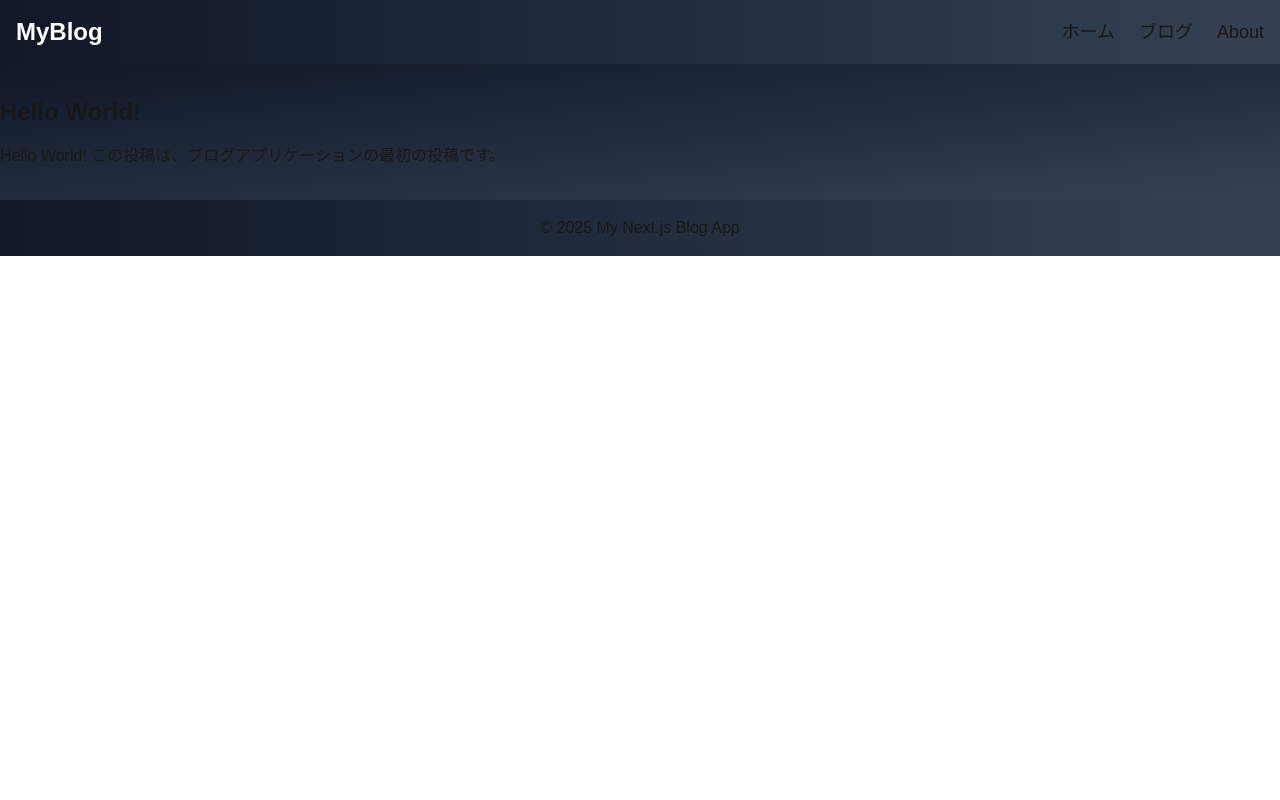
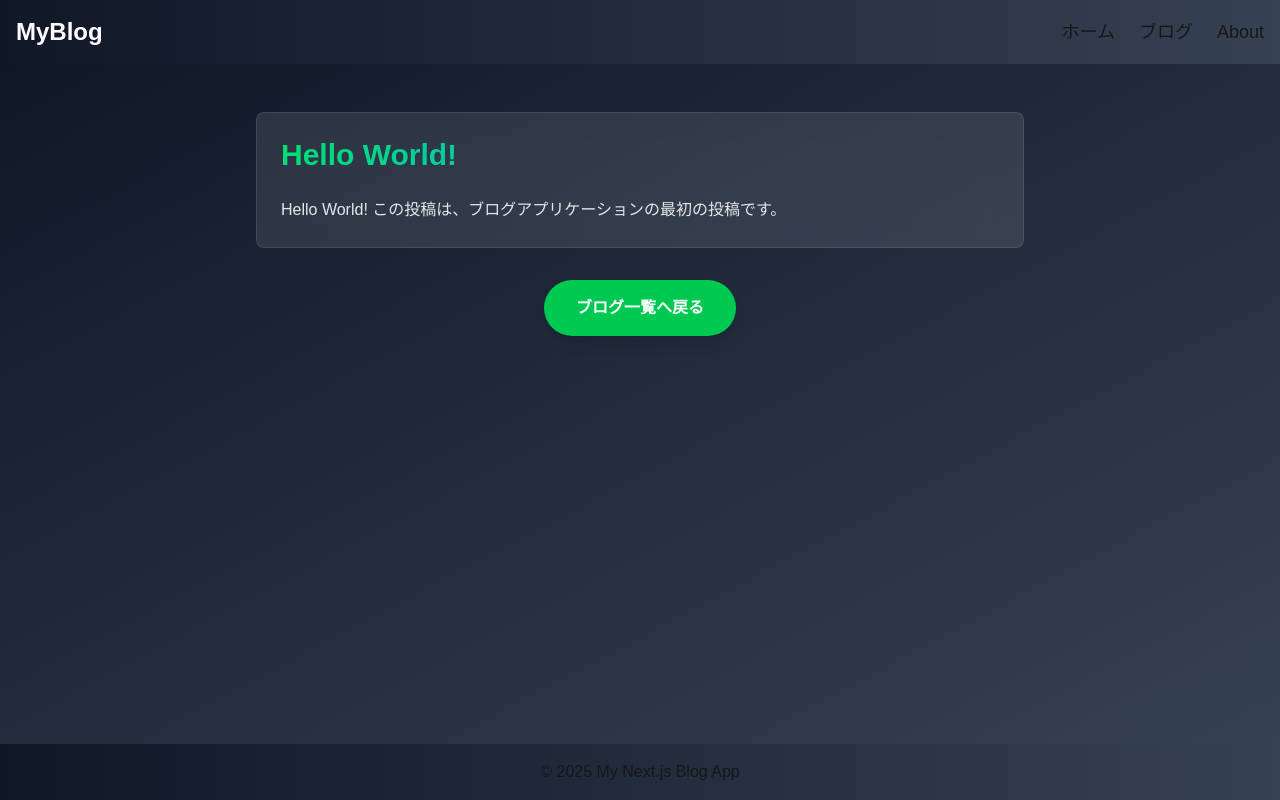
Before and after one commit to Int314/nextjs-blog-app, a Next.js app: page /blog/hello-world in a window 1280 px wide. Built offline with nearby package versions, Linux system fonts and the light colour scheme.

Commit message:
記事詳細ページのレイアウト更新

```diff
--- a/src/app/blog/[slug]/page.tsx
+++ b/src/app/blog/[slug]/page.tsx
@@ -1,3 +1,4 @@
+import Link from "next/link";
 import { notFound } from "next/navigation";
 
 export default async function PostPage({
@@ -16,15 +17,29 @@ export default async function PostPage({
   }
 
   const post = await res.json();
-
   if (!post) {
     notFound();
   }
 
   return (
-    <div className="bg-gradient-to-br from-gray-900 to-gray-700 container mx-auto py-8">
-      <h1 className="text-2xl font-bold mb-4">{post.title}</h1>
-      <p>{post.content}</p>
-    </div>
+    <main className="bg-gradient-to-br from-gray-900 to-gray-700 flex-grow px-4 py-12">
+      <div className="container mx-auto max-w-3xl">
+        <article className="p-6 rounded-lg bg-white/10 backdrop-blur-md border border-white/10">
+          <h1 className="text-3xl font-bold mb-6 text-transparent bg-clip-text bg-gradient-to-r from-green-400 to-blue-500">
+            {post.title}
+          </h1>
+          <div className="text-gray-200 leading-relaxed">{post.content}</div>
+        </article>
+
+        <div className="mt-8 text-center">
+          <Link
+            href="/blog"
+            className="inline-block px-8 py-4 rounded-full bg-green-500 text-white font-semibold shadow-lg transition-all duration-300 hover:bg-green-600 hover:-translate-y-1"
+          >
+            ブログ一覧へ戻る
+          </Link>
+        </div>
+      </div>
+    </main>
   );
 }
```
